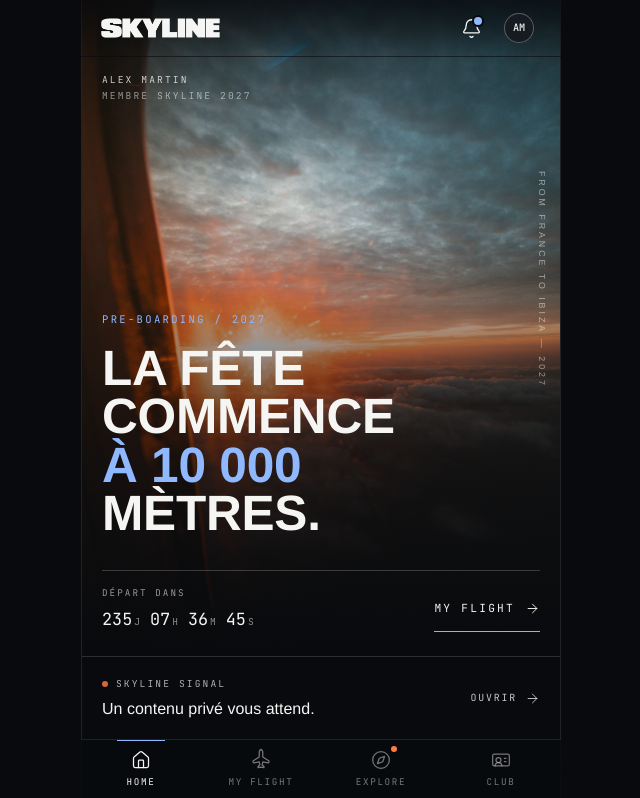
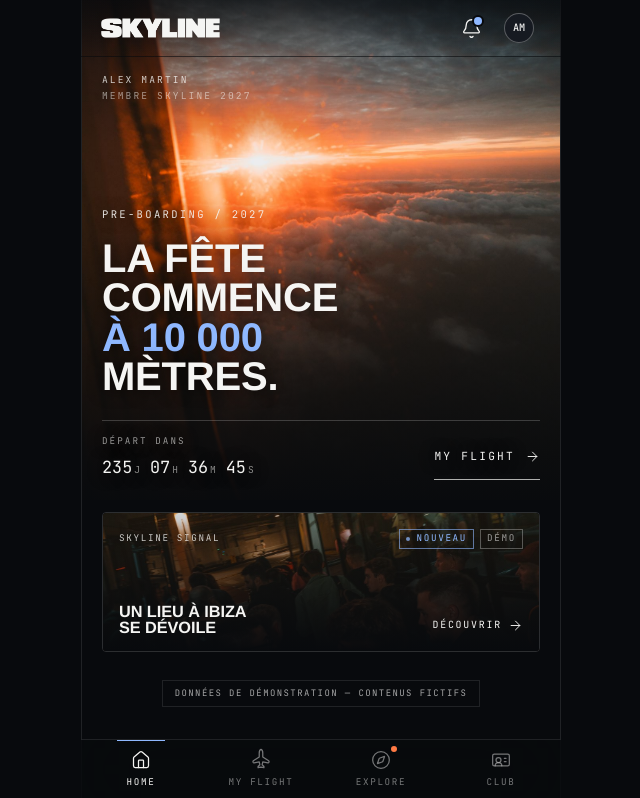
Before and after one commit to grawzer-art/SKYLINE-APP, a Next.js app: page / in a window 1280 px wide. Shown: the top 798 px of the page, without its empty margins (319-959 px from the left). Built offline with nearby package versions, Linux system fonts and the light colour scheme.

Commit message:
feat(v2.1): HOME immersive et SKYLINE SIGNAL en carte éditoriale + révélation plein écran
Co-Authored-By: Claude Sonnet 5.5 <noreply@anthropic.com>
Claude-Session: https://claude.ai/code/session_018yowc2fZK8CGvXNuJgwN62

```diff
--- a/src/app/page.tsx
+++ b/src/app/page.tsx
@@ -10,7 +10,7 @@ export default function HomePage() {
       <LegacyCleanup />
       <HomeHero />
       <SignalBand />
-      <DemoFooter />
+      <DemoFooter compact />
     </>
   );
 }
--- a/src/components/home/HomeHero.tsx
+++ b/src/components/home/HomeHero.tsx
@@ -16,7 +16,7 @@ const phases: Record<EventPhase, {
 }> = {
   before: {
     eyebrow: "Pre-boarding / 2027", lines: ["La fête", "commence", "à 10 000", "mètres."], accentLine: 2, accent: "text-sky",
-    image: images.before, objectPos: "30% 50%", cta: { label: "My Flight", href: "/flight" }, countdown: "departure", countdownLabel: "Départ dans",
+    image: images.before, objectPos: "30% 100%", cta: { label: "My Flight", href: "/flight" }, countdown: "departure", countdownLabel: "Départ dans",
   },
   during: {
     eyebrow: "Ibiza / 2027 — en cours", lines: ["Bienvenue", "à Ibiza."], accentLine: 1, accent: "text-sunset",
@@ -57,12 +57,12 @@ export function HomeHero() {
 
   return (
     <section aria-labelledby="home-title"
-      className="relative isolate flex min-h-[calc(100svh-var(--nav-h)-var(--safe-bottom)-5.25rem)] flex-col justify-between overflow-hidden pb-6 pt-[calc(var(--safe-top)+4.5rem)]">
+      className="relative isolate flex min-h-[calc(100svh-var(--nav-h)-var(--safe-bottom)-15rem)] flex-col justify-between overflow-hidden pb-5 pt-[calc(var(--safe-top)+4.5rem)]">
       {/* Photographie : révélation lente à l'arrivée ; changement d'ambiance par phase */}
       <motion.div key={phase} className="absolute inset-0 -z-10" initial={reduce ? false : { opacity: 0, scale: 1.08 }} animate={{ opacity: 1, scale: 1 }} transition={{ duration: 1.6, ease }}>
         <Photo src={cfg.image} priority provisional={PLACEHOLDER_PHOTOS} alt="" tagClassName="top-[calc(var(--safe-top)+4rem)]" objectPosition={cfg.objectPos} />
         <div className="absolute inset-x-0 top-0 h-36 bg-gradient-to-b from-jet/65 to-transparent" />
-        <div className="absolute inset-x-0 bottom-0 h-[68%] bg-gradient-to-t from-jet via-jet/70 via-45% to-transparent" />
+        <div className="absolute inset-x-0 bottom-0 h-[58%] bg-gradient-to-t from-jet/95 via-jet/45 via-55% to-transparent" />
       </motion.div>
 
       {/* Identité membre — discrète, façon étiquette */}
@@ -72,18 +72,14 @@ export function HomeHero() {
         </p>
       </motion.div>
 
-      {/* Légende verticale — détail éditorial / aviation */}
-      <p aria-hidden className="pointer-events-none absolute right-3 top-[26%] font-tagline text-[0.55rem] text-cloud/55 [writing-mode:vertical-rl]">
-        From France to Ibiza — 2027
-      </p>
 
-      <div className="px-5">
-        <motion.p {...rise(0.3)} className={cn("font-mono text-[0.66rem] uppercase tracking-[0.22em]", phase === "before" ? "text-sky" : cfg.accent)}>{cfg.eyebrow}</motion.p>
-        <motion.h1 id="home-title" {...rise(0.42)} className="font-display mt-4 text-[clamp(2rem,10vw,3.1rem)] text-cloud">
+      <div className="px-5 [text-shadow:0_1px_16px_rgb(0_0_0/0.7)]">
+        <motion.p {...rise(0.3)} className={cn("font-mono text-[0.66rem] uppercase tracking-[0.22em]", phase === "before" ? "text-cloud/90" : cfg.accent)}>{cfg.eyebrow}</motion.p>
+        <motion.h1 id="home-title" {...rise(0.42)} className="font-display mt-4 text-[clamp(1.7rem,8.4vw,2.5rem)] text-cloud">
           {cfg.lines.map((l, i) => <span key={l} className={cn("block", i === cfg.accentLine && cfg.accent)}>{l}</span>)}
         </motion.h1>
 
-        <motion.div {...rise(0.6)} className="mt-8 flex items-end justify-between gap-4 border-t border-cloud/20 pt-4">
+        <motion.div {...rise(0.6)} className="mt-6 flex items-end justify-between gap-4 border-t border-cloud/20 pt-3.5">
           {cfg.countdown ? (
             <QuietCountdown target={cfg.countdown === "end" ? event.endISO : event.departureISO} label={cfg.countdownLabel ?? ""} />
           ) : <p className="font-mono text-[0.58rem] uppercase tracking-[0.22em] text-cloud/60">Édition {event.year}</p>}
--- a/src/components/layout/DemoFooter.tsx
+++ b/src/components/layout/DemoFooter.tsx
@@ -1,11 +1,11 @@
 import { DEMO_NOTICE, event } from "@/data/demo";
 import { Emblem } from "@/components/ui/Emblem";
 
-export function DemoFooter() {
+export function DemoFooter({ compact = false }: { compact?: boolean }) {
   return (
-    <footer className="mt-32 flex flex-col items-center px-5 pb-4 text-center">
-      <Emblem size={72} className="mb-5 opacity-90" />
-      <p className="font-tagline text-[0.6rem] text-silver/80">{event.signature}</p>
+    <footer className={compact ? "mt-4 flex flex-col items-center px-5 pb-2 text-center" : "mt-32 flex flex-col items-center px-5 pb-4 text-center"}>
+      {!compact && <Emblem size={72} className="mb-5 opacity-90" />}
+      {!compact && <p className="font-tagline text-[0.6rem] text-silver/80">{event.signature}</p>}
       <p className="mt-3 inline-block border border-line px-3 py-1.5 font-mono text-[0.56rem] uppercase tracking-[0.16em] text-dim">{DEMO_NOTICE}</p>
     </footer>
   );
--- a/src/components/signal/SignalBand.tsx
+++ b/src/components/signal/SignalBand.tsx
@@ -1,35 +1,52 @@
 "use client";
 import { useState } from "react";
 import { ArrowRight } from "lucide-react";
-import { signals, type Signal } from "@/data/demo";
+import { FEATURED_SIGNAL_ID, signals, type Signal } from "@/data/demo";
+import { Photo } from "@/components/ui/Photo";
 import { useSignals } from "@/lib/useSignals";
 import { SignalReveal } from "./SignalReveal";
 import { cn } from "@/lib/cn";
 
-/** Une seule annonce exclusive sur HOME : indicateur discret tant qu'une révélation n'est pas ouverte. */
+/** SKYLINE SIGNAL sur HOME : une carte éditoriale (photo, titre court, « Nouveau », « Découvrir »). */
 export function SignalBand() {
   const { isSeen, markSeen } = useSignals();
   const [open, setOpen] = useState<Signal | null>(null);
-  const featured = signals[0]; // toujours la dernière révélation publiée
+  const [origin, setOrigin] = useState<{ x: number; y: number } | undefined>();
+  const featured = signals.find((s) => s.id === FEATURED_SIGNAL_ID) ?? signals[0];
   const fresh = !isSeen(featured.id);
-  const launch = () => { setOpen(featured); markSeen(featured.id); };
+
+  const launch = (e: React.MouseEvent<HTMLButtonElement>) => {
+    const r = e.currentTarget.getBoundingClientRect();
+    setOrigin({ x: r.left + r.width / 2, y: r.top + r.height / 2 }); // part du centre de la carte (clavier compris)
+    setOpen(featured); markSeen(featured.id);
+  };
 
   return (
     <>
-      <button type="button" onClick={launch} aria-haspopup="dialog"
-        className="group flex min-h-[5.25rem] w-full items-center justify-between gap-4 border-t border-cloud/15 bg-jet px-5 text-left transition active:bg-surface-1">
-        <span className="min-w-0">
-          <span className="flex items-center gap-2 font-mono text-[0.6rem] uppercase tracking-[0.22em] text-cloud/70">
-            {fresh && <span aria-hidden className="size-1.5 rounded-full bg-sunset motion-safe:animate-pulse" />}
-            Skyline Signal{fresh && <span className="sr-only"> — nouvelle révélation</span>}
+      <div className="px-5 pt-3">
+        <button type="button" onClick={launch} aria-haspopup="dialog"
+          className="group relative isolate flex h-[8.75rem] w-full overflow-hidden rounded-[4px] border border-cloud/15 p-4 text-left transition active:scale-[0.99]">
+          <Photo src={featured.media} alt="" sizes="(max-width: 480px) 100vw, 480px" slotLabel={featured.mediaSlot}
+            imgClassName="transition duration-1000 group-hover:scale-[1.04] motion-reduce:transition-none" objectPosition="50% 55%" />
+          <span aria-hidden className="absolute inset-0 bg-gradient-to-t from-jet via-jet/55 via-55% to-jet/10" />
+          <span className="relative flex h-full w-full flex-col justify-between">
+            <span className="flex items-center justify-between gap-3 font-mono text-[0.58rem] uppercase tracking-[0.18em]">
+              <span className="text-cloud/80">Skyline Signal</span>
+              <span className="flex items-center gap-1.5">
+                {fresh && <span className="inline-flex items-center gap-1.5 border border-sky/60 px-1.5 py-0.5 text-sky"><span aria-hidden className="size-1 rounded-full bg-sky motion-safe:animate-pulse" />Nouveau<span className="sr-only"> — nouvelle révélation</span></span>}
+                <span className="border border-cloud/30 px-1.5 py-0.5 text-cloud/60">Démo</span>
+              </span>
+            </span>
+            <span className="flex items-end justify-between gap-4">
+              <span className="font-display block max-w-[16ch] text-[1.02rem] leading-[1.08]">{featured.title}</span>
+              <span className="flex shrink-0 items-center gap-1.5 pb-0.5 font-mono text-[0.62rem] uppercase tracking-[0.18em] text-cloud">
+                {fresh ? "Découvrir" : "Revoir"} <ArrowRight size={15} strokeWidth={1.5} aria-hidden className={cn("transition group-hover:translate-x-1 motion-reduce:transition-none")} />
+              </span>
+            </span>
           </span>
-          <span className="mt-1.5 block text-[1rem] font-medium leading-snug text-cloud">{fresh ? featured.teaser : featured.title}</span>
-        </span>
-        <span className="flex shrink-0 items-center gap-2 font-mono text-[0.62rem] uppercase tracking-[0.18em] text-cloud/80">
-          {fresh ? "Ouvrir" : "Revoir"} <ArrowRight size={15} strokeWidth={1.5} aria-hidden className={cn("transition group-hover:translate-x-1 motion-reduce:transition-none")} />
-        </span>
-      </button>
-      <SignalReveal signal={open} onClose={() => setOpen(null)} />
+        </button>
+      </div>
+      <SignalReveal signal={open} origin={origin} onClose={() => setOpen(null)} />
     </>
   );
 }
--- a/src/components/signal/SignalReveal.tsx
+++ b/src/components/signal/SignalReveal.tsx
@@ -1,30 +1,37 @@
 "use client";
 import { motion, useReducedMotion } from "motion/react";
-import { PLACEHOLDER_PHOTOS, type Signal } from "@/data/demo";
+import { type Signal } from "@/data/demo";
 import { Photo } from "@/components/ui/Photo";
 import { Sheet } from "@/components/ui/Sheet";
 import { ease } from "@/design/motion";
 import { cn } from "@/lib/cn";
 
-/** SKYLINE SIGNAL — révélation privée en plein écran. Le contenu reste consultable ensuite. */
-export function SignalReveal({ signal, onClose }: { signal: Signal | null; onClose: () => void }) {
+/**
+ * SKYLINE SIGNAL — révélation privée en plein écran : photo officielle plein cadre (lent zoom arrière),
+ * titre et contenu en fondu échelonné. Sans média officiel, un emplacement identifié remplace l'image.
+ */
+export function SignalReveal({ signal, origin, onClose }: { signal: Signal | null; origin?: { x: number; y: number }; onClose: () => void }) {
   const reduce = useReducedMotion();
-  const rise = (d: number) => ({ initial: reduce ? false : { opacity: 0, y: 18 }, animate: { opacity: 1, y: 0 }, transition: { duration: 0.7, ease, delay: 0.45 + d } } as const);
+  const rise = (d: number) => ({ initial: reduce ? false : { opacity: 0, y: 16 }, animate: { opacity: 1, y: 0 }, transition: { duration: 0.8, ease, delay: 0.55 + d } } as const);
   const tone = signal?.tone === "sunset" ? "text-sunset" : "text-sky";
   return (
-    <Sheet variant="immersive" open={!!signal} onClose={onClose} title={signal ? `SKYLINE SIGNAL — ${signal.title}` : ""}>
+    <Sheet variant="immersive" open={!!signal} onClose={onClose} origin={origin} title={signal ? `SKYLINE SIGNAL — ${signal.title}` : ""}>
       {signal && (
-        <article className="flex min-h-full flex-col">
-          <div className="relative h-[52dvh] shrink-0">
-            <Photo src={signal.media} alt="" slotLabel={signal.mediaSlot} provisional={PLACEHOLDER_PHOTOS} />
-            <div className="absolute inset-x-0 bottom-0 h-1/3 bg-gradient-to-t from-jet to-transparent" />
-          </div>
-          <div className="px-5 pb-[max(2rem,var(--safe-bottom))]">
-            <motion.p {...rise(0)} className={cn("font-mono text-[0.64rem] uppercase tracking-[0.22em]", tone)}>Skyline Signal · {signal.kindLabel} · {signal.date}</motion.p>
-            <motion.h2 {...rise(0.08)} className="font-display mt-4 text-[clamp(1.7rem,8.4vw,2.4rem)]">{signal.title}</motion.h2>
-            <motion.div {...rise(0.16)} className="mt-5 space-y-3 text-[0.95rem] leading-relaxed text-cloud/80">
+        <article className="relative isolate flex min-h-full flex-col justify-end">
+          <motion.div className="absolute inset-0 -z-10" initial={reduce ? false : { scale: 1.14 }} animate={{ scale: 1 }} transition={{ duration: 2.4, ease }}>
+            <Photo src={signal.media} alt="" slotLabel={signal.mediaSlot} priority />
+          </motion.div>
+          <div aria-hidden className="absolute inset-0 -z-10 bg-gradient-to-t from-jet via-jet/70 via-35% to-jet/25" />
+          <div className="px-5 pb-[max(2rem,calc(var(--safe-bottom)+1rem))] pt-40">
+            <motion.p {...rise(0)} className={cn("flex flex-wrap items-center gap-x-3 gap-y-1 font-mono text-[0.62rem] uppercase tracking-[0.2em]", tone)}>
+              <span>Skyline Signal · {signal.kindLabel}</span>
+              <span className="border border-cloud/30 px-1.5 py-0.5 text-cloud/75">Démo</span>
+            </motion.p>
+            <motion.h2 {...rise(0.1)} className="font-display mt-4 text-[clamp(1.6rem,7.6vw,2.2rem)]">{signal.title}</motion.h2>
+            <motion.div {...rise(0.2)} className="mt-4 max-w-[38ch] space-y-3 text-[0.95rem] leading-relaxed text-cloud/85">
               {signal.body.map((b, i) => <p key={i}>{b}</p>)}
             </motion.div>
+            <motion.p {...rise(0.3)} className="mt-6 font-mono text-[0.56rem] uppercase tracking-[0.2em] text-cloud/50">{signal.date} · Reste consultable dans Explore</motion.p>
           </div>
         </article>
       )}
--- a/src/data/demo.ts
+++ b/src/data/demo.ts
@@ -197,3 +197,6 @@ export const signals: Signal[] = [
     mediaSlot: "Visuel officiel du mix · 1:1", media: images.motion,
   },
 ];
+
+/** Révélation mise en avant sur HOME (démo : lieu illustré par une photo authentique de l'arrivée à Ibiza). */
+export const FEATURED_SIGNAL_ID = "s2";
```
Also changed, not shown: src/components/ui/Sheet.tsx (+10 -7 lines), 14 other files (tests, documents, lock files or other folders).
